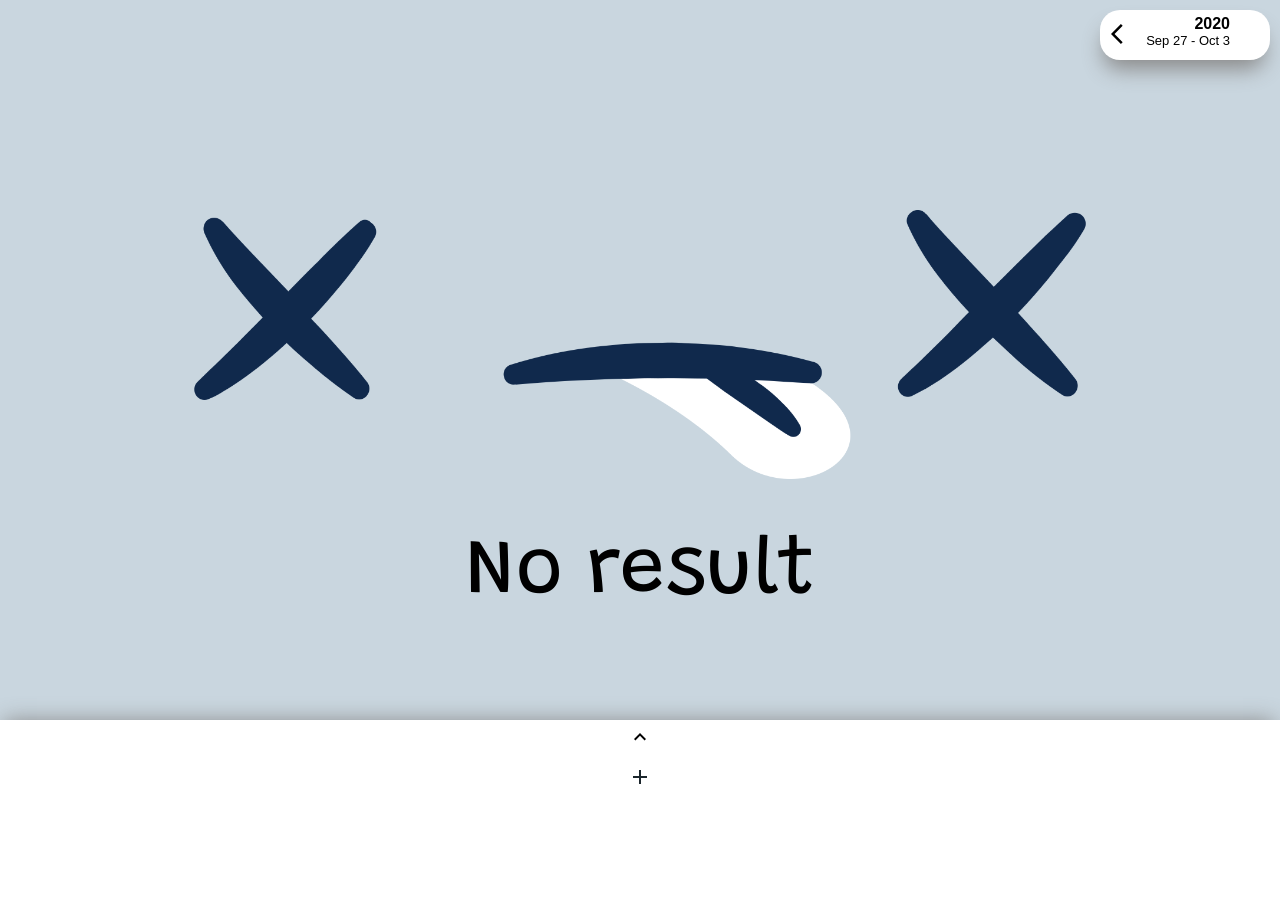
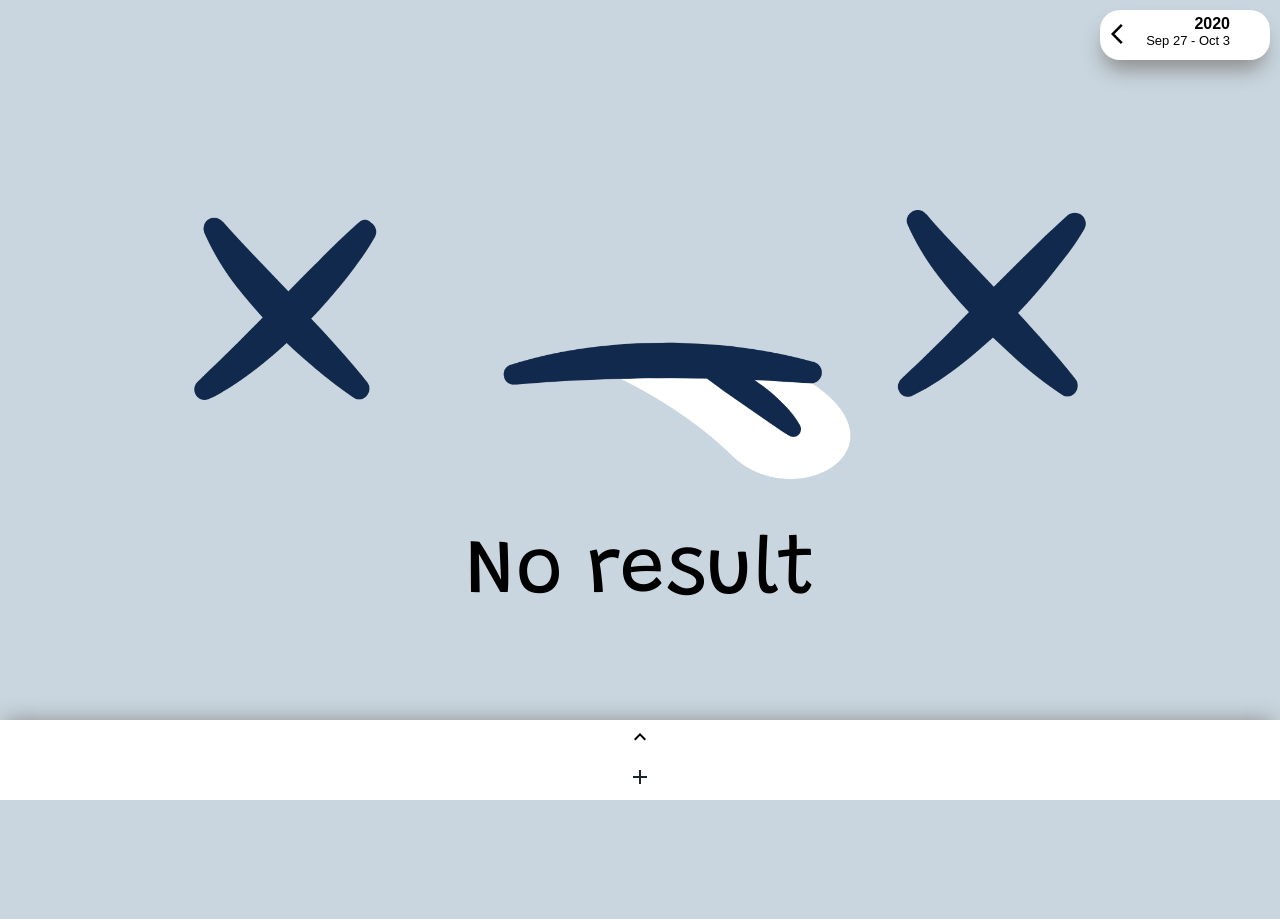
Before and after one commit to KennethSimJingHong/expense-web, a React (Create React App) app: page / in a window 1280 px wide. Shown: the top 919 px of the page. After the commit the page ends 800 px from the top, so only its background shows below. Built offline with nearby package versions, Linux system fonts and the light colour scheme.

Commit message:
overflow fix

```diff
--- a/src/Chart.js
+++ b/src/Chart.js
@@ -74,7 +74,7 @@ function Chart(props){
     return (
         <div>
             <Week showStartWeek={showStartWeek} showEndWeek={showEndWeek} checkPreviousWeek = {checkPreviousWeek} checkNextWeek = {checkNextWeek} weekCount = {weekCount} show = {props.show} />
-            { chart_array.every(item => item === 0) ? <div className="no_result_cnt"><img src={dead} alt="empty"></img> <div className="no_transaction" style={{fontSize:"500%"}}>No result</div></div> :
+            { chart_array.every(item => item === 0) ? <div className="no_result_cnt"><img src={dead} alt="empty"></img> <div className="no_result" style={{fontSize:"500%"}}>No result</div></div> :
                 <div>
                     <BarChart showStartWeek={showStartWeek} chart_array= {chart_array} show = {props.show} />
                     <PieChart category_array= {category_array} show = {props.show} />
--- a/src/Detail.js
+++ b/src/Detail.js
@@ -54,11 +54,13 @@ function Detail(props){
     }
 
     return(
-        <div className={"detail_cnt " + (props.show ? "addon" : "")}  >
+        <div className={"detail_cnt " + (props.show ? "detail_cnt_addon" : "")}  >
             {props.show ?
                 <ExpandLessIcon className= {"expand_more " + (props.show ? "expand_more_addon" : "")} onClick={onClickHandler} /> :
                 <ExpandMoreIcon className="expand_more" onClick={onClickHandler} />
             }
+            {!props.show ?
+            <div>
             {
                 props.hasTransaction ?
 
@@ -94,6 +96,7 @@ function Detail(props){
                 :
 
                 <div className="no_transaction">No Transaction...</div>
+            }</div> : <div></div>
             }
             <button className= {"input_btn " + (props.show ? "input_btn_addon" : "")} onClick={props.onClickedhandler}>{props.isOnClicked?<CloseIcon/>:<AddIcon/>} </button>
         </div>
--- a/src/source/index.css
+++ b/src/source/index.css
@@ -12,6 +12,7 @@ body{
   background: #c9d6df;
   overflow: hidden;
 }
+
 
 
 .dt_cont{
@@ -278,10 +279,11 @@ body{
 }
 
 .input_btn_addon{
-  top: 7%;
   width:100%;
   height:50px;
   border-radius: 0px;
+  position: relative;
+  bottom:0;
 }
 
 
@@ -361,10 +363,11 @@ body{
   overflow:scroll;
   box-shadow: -1px -4px 21px -5px rgba(138,138,138,1);
   transition: all 1s ease;
+  overflow: hidden;
 }
 
-.addon{
-  bottom: -50%;
+.detail_cnt_addon{
+  height:80px;
 }
 
 .expand_more{
@@ -410,12 +413,21 @@ margin-top:10px;
 }
 
 .no_transaction{
-  position: relative;
-  top:35%;
+  position: absolute;
+  left:50%;
+  top:50%;
+  transform: translate(-50%,-50%);
   text-align: center;
   font-size: 40px;
   font-family: 'Grandstander';
 }
+
+.no_result{
+  text-align: center;
+  font-size: 40px;
+  font-family: 'Grandstander';
+}
+
 
 .detail_items li{
   width:90%;
```
